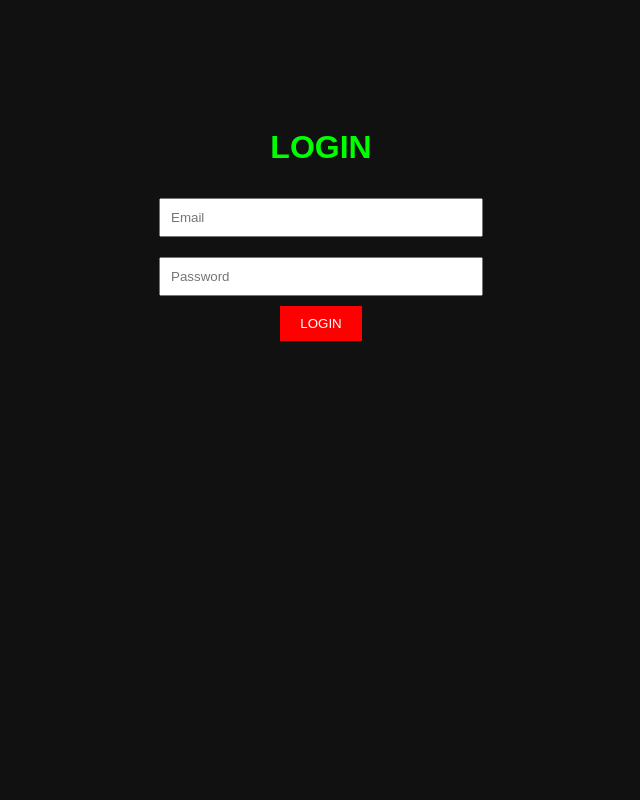
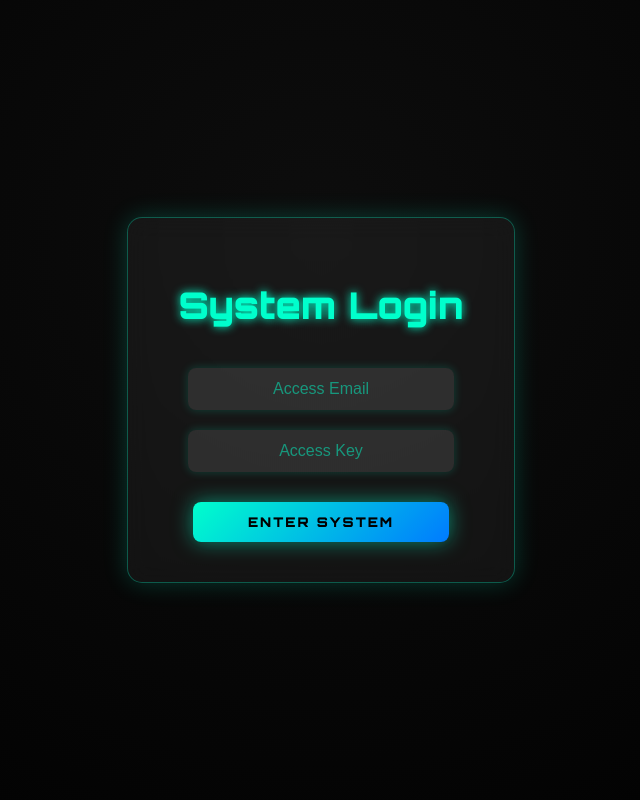
Before and after one commit to slickofficials/AUTOAFFILIATE-AI-v7.0, a Flask app: page /login in a window 1280 px wide. Shown: the whole page, without its empty margins (319-959 px from the left). Run offline with Flask 3, Linux system fonts and the light colour scheme; some libraries are stand-ins or nearby versions.

Commit message:
Update login.html

```diff
--- a/templates/login.html
+++ b/templates/login.html
@@ -1,25 +1,150 @@
 <!DOCTYPE html>
-<html>
+<html lang="en">
 <head>
-    <title>Login | {{ company }}</title>
+    <meta charset="UTF-8">
+    <meta name="viewport" content="width=device-width, initial-scale=1.0">
+    <title>System Access | {{ company }}</title>
+    <link href="https://fonts.googleapis.com/css2?family=Orbitron:wght@600;900&display=swap" rel="stylesheet">
     <style>
-        body { font-family: 'Orbitron', sans-serif; background: #111; color: #0f0; text-align: center; padding: 100px; }
-        input { padding: 10px; margin: 10px; width: 300px; }
-        button { padding: 10px 20px; background: #f00; color: #fff; border: none; cursor: pointer; }
-        .flash { color: #f00; }
+        body {
+            margin: 0;
+            font-family: 'Orbitron', sans-serif;
+            background: radial-gradient(circle at 50% 30%, #0d0d0d, #000);
+            color: #00ffcc;
+            display: flex;
+            justify-content: center;
+            align-items: center;
+            height: 100vh;
+            overflow: hidden;
+        }
+
+        .login-container {
+            text-align: center;
+            background: rgba(255, 255, 255, 0.05);
+            border: 1px solid rgba(0, 255, 204, 0.3);
+            border-radius: 15px;
+            padding: 40px 50px;
+            box-shadow: 0 0 25px rgba(0, 255, 204, 0.2);
+            backdrop-filter: blur(12px);
+        }
+
+        h1 {
+            font-size: 2.3em;
+            color: #00ffcc;
+            text-shadow: 0 0 10px #00ffcc;
+            margin-bottom: 30px;
+        }
+
+        input {
+            width: 85%;
+            padding: 12px;
+            margin: 10px 0;
+            border: none;
+            border-radius: 8px;
+            background: rgba(255, 255, 255, 0.1);
+            color: #00ffcc;
+            font-size: 1em;
+            text-align: center;
+            outline: none;
+            box-shadow: 0 0 10px rgba(0, 255, 204, 0.2);
+        }
+
+        input::placeholder {
+            color: #00ffcc80;
+        }
+
+        button {
+            width: 90%;
+            padding: 12px;
+            margin-top: 20px;
+            font-family: 'Orbitron', sans-serif;
+            background: linear-gradient(135deg, #00ffcc, #007bff);
+            color: #000;
+            border: none;
+            border-radius: 8px;
+            cursor: pointer;
+            font-weight: 700;
+            letter-spacing: 2px;
+            transition: 0.3s ease;
+            box-shadow: 0 0 20px rgba(0, 255, 204, 0.5);
+        }
+
+        button:hover {
+            background: linear-gradient(135deg, #007bff, #00ffcc);
+            transform: scale(1.05);
+        }
+
+        .flash {
+            color: #ff4444;
+            font-size: 0.9em;
+            margin-top: 15px;
+        }
+
+        /* Access Granted Animation */
+        .access-overlay {
+            position: fixed;
+            top: 0; left: 0;
+            width: 100%; height: 100%;
+            background: radial-gradient(circle at center, #00ffcc20, #000);
+            color: #00ffcc;
+            display: flex;
+            justify-content: center;
+            align-items: center;
+            font-size: 3em;
+            font-weight: 900;
+            letter-spacing: 4px;
+            text-shadow: 0 0 20px #00ffcc;
+            opacity: 0;
+            pointer-events: none;
+            transition: opacity 0.5s ease;
+            z-index: 999;
+        }
+
+        .access-overlay.active {
+            opacity: 1;
+            animation: pulse 1.2s ease forwards;
+        }
+
+        @keyframes pulse {
+            0% { transform: scale(0.9); opacity: 0; }
+            40% { transform: scale(1.1); opacity: 1; }
+            100% { transform: scale(1); opacity: 1; }
+        }
     </style>
 </head>
 <body>
-    <h1>LOGIN</h1>
-    <form method="POST">
-        <input type="email" name="email" placeholder="Email" required><br>
-        <input type="password" name="password" placeholder="Password" required><br>
-        <button type="submit">LOGIN</button>
+
+    <div class="login-container">
+        <h1>System Login</h1>
+        <form method="POST" id="loginForm">
+            <input type="email" name="email" placeholder="Access Email" required><br>
+            <input type="password" name="password" placeholder="Access Key" required><br>
+            <button type="submit" id="submitBtn">ENTER SYSTEM</button>
         </form>
+
         {% with messages = get_flashed_messages() %}
           {% if messages %}
             <p class="flash">{{ messages[0] }}</p>
           {% endif %}
         {% endwith %}
+    </div>
+
+    <div class="access-overlay" id="accessOverlay">ACCESS GRANTED</div>
+
+    <script>
+        const form = document.getElementById('loginForm');
+        const overlay = document.getElementById('accessOverlay');
+        const btn = document.getElementById('submitBtn');
+
+        form.addEventListener('submit', function(e) {
+            e.preventDefault(); // stop for animation
+            overlay.classList.add('active');
+            btn.disabled = true;
+            btn.innerText = "VERIFYING...";
+            setTimeout(() => {
+                form.submit(); // now submit to Flask
+            }, 1200);
+        });
+    </script>
 </body>
 </html>
```
Lines whose indentation alone changed are shown as unchanged.
